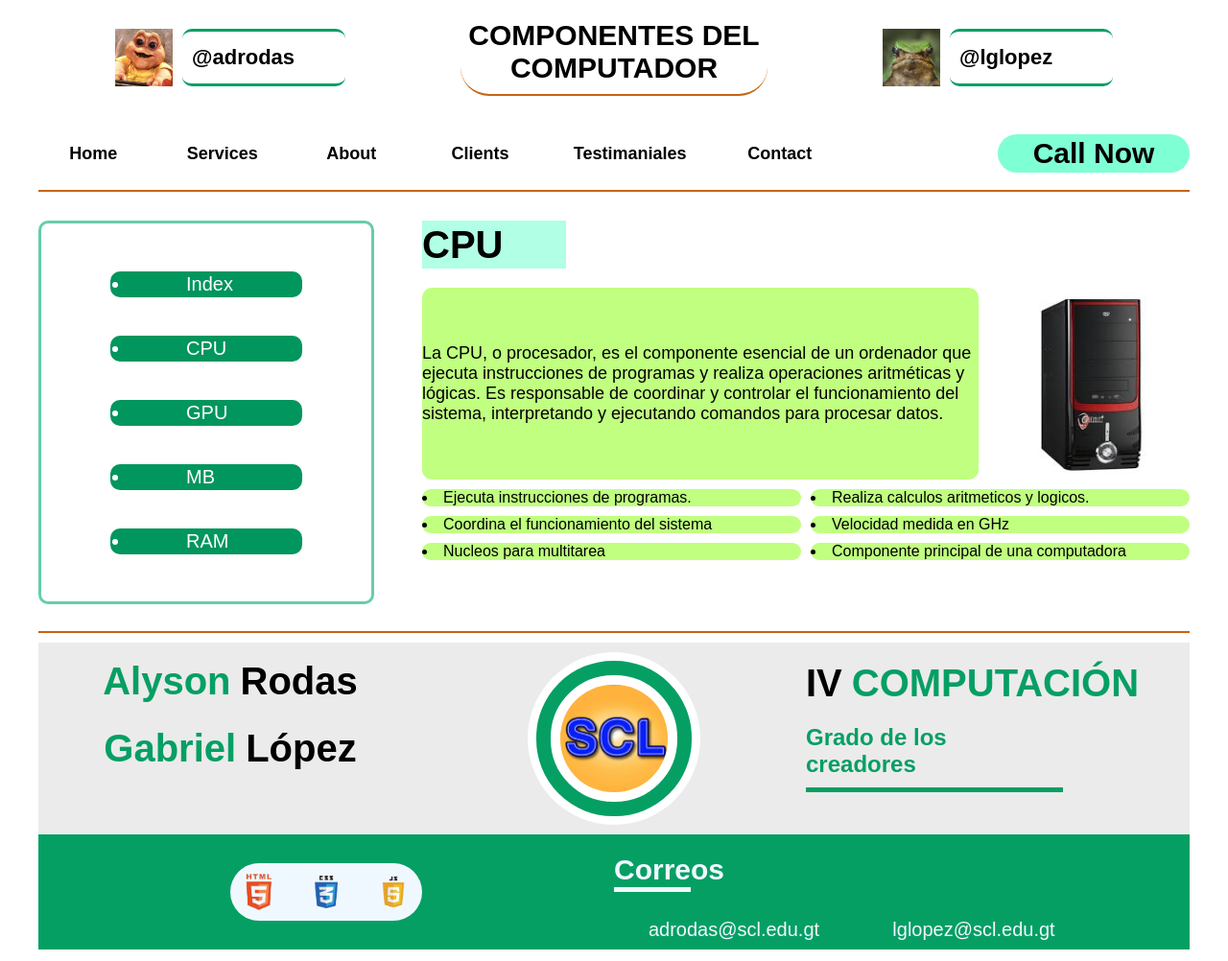
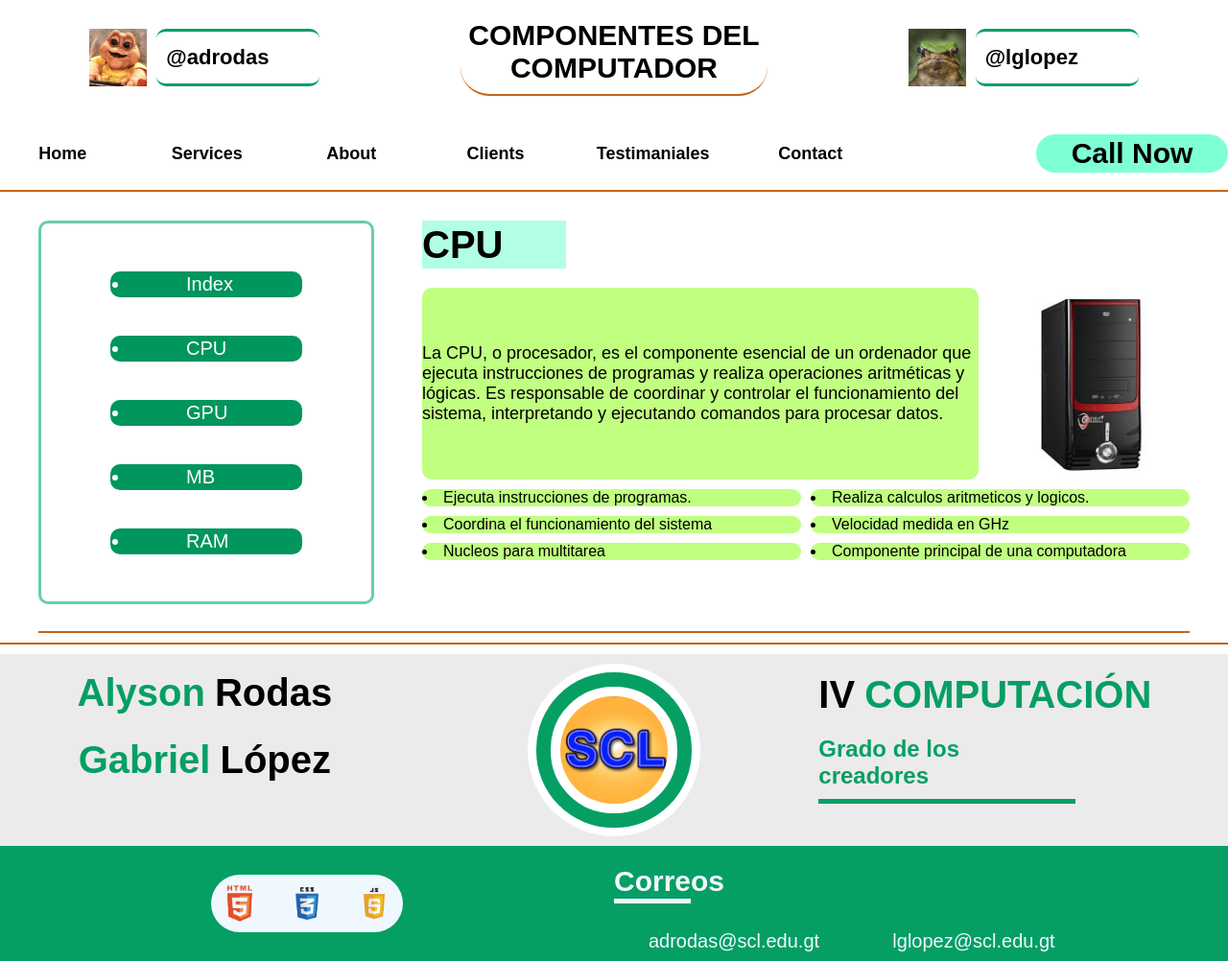
Before and after one commit to MG5Gabri/Trabajo_4_Minutos, a plain HTML site: page index.html in a window 1280 px wide. Shown: the whole page at 96% size. Drawn offline with Linux system fonts and the light colour scheme.

Commit message:
version 3.0 body grid

```diff
--- a/css/footer.css
+++ b/css/footer.css
@@ -1,7 +1,10 @@
 footer {
-    max-width: 120rem;
+    border-top: 2px solid rgb(198, 100, 20);
+    padding-top: 1rem;
+    width: 100%;
     margin: auto;
     margin-top: 1rem;
+    grid-column: 1/4;
 }
 footer .creadores {
     height: 20rem;
--- a/css/header.css
+++ b/css/header.css
@@ -1,8 +1,8 @@
 header {
-    max-width: 120rem;
     height: 20rem;
     margin: auto;
     border-bottom: 2px solid rgb(198, 100, 20);
+    grid-column: 1/4;
 }
 header .di-h-1 {
     display: grid;
--- a/index.html
+++ b/index.html
@@ -19,10 +19,12 @@
 <body>
 
     <header class="header">    </header>
+    <nav class="menuPrincipal">    </nav>
     <section class="inf">    </section>
     <footer class="footer">    </footer>
 
     <script src="js/header.js"></script>
+    <script src="js/menu_lateral.js"></script>
     <script src="js/sectioninf.js"></script>
     <script src="js/footer.js"></script>
 </body>
```
Also changed, not shown: css/menu_lat.css (added), js/menu_lat.js (added).
